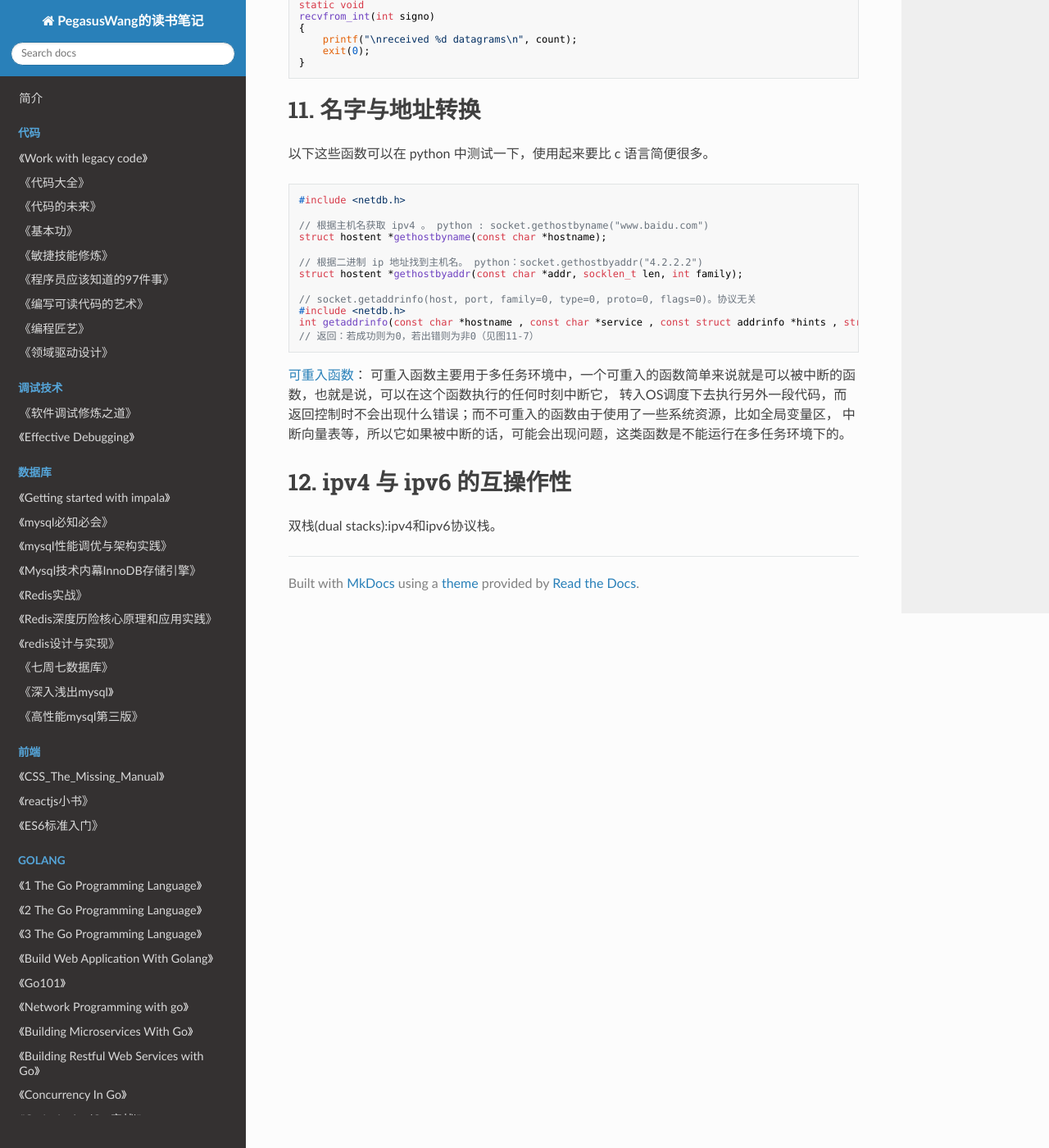
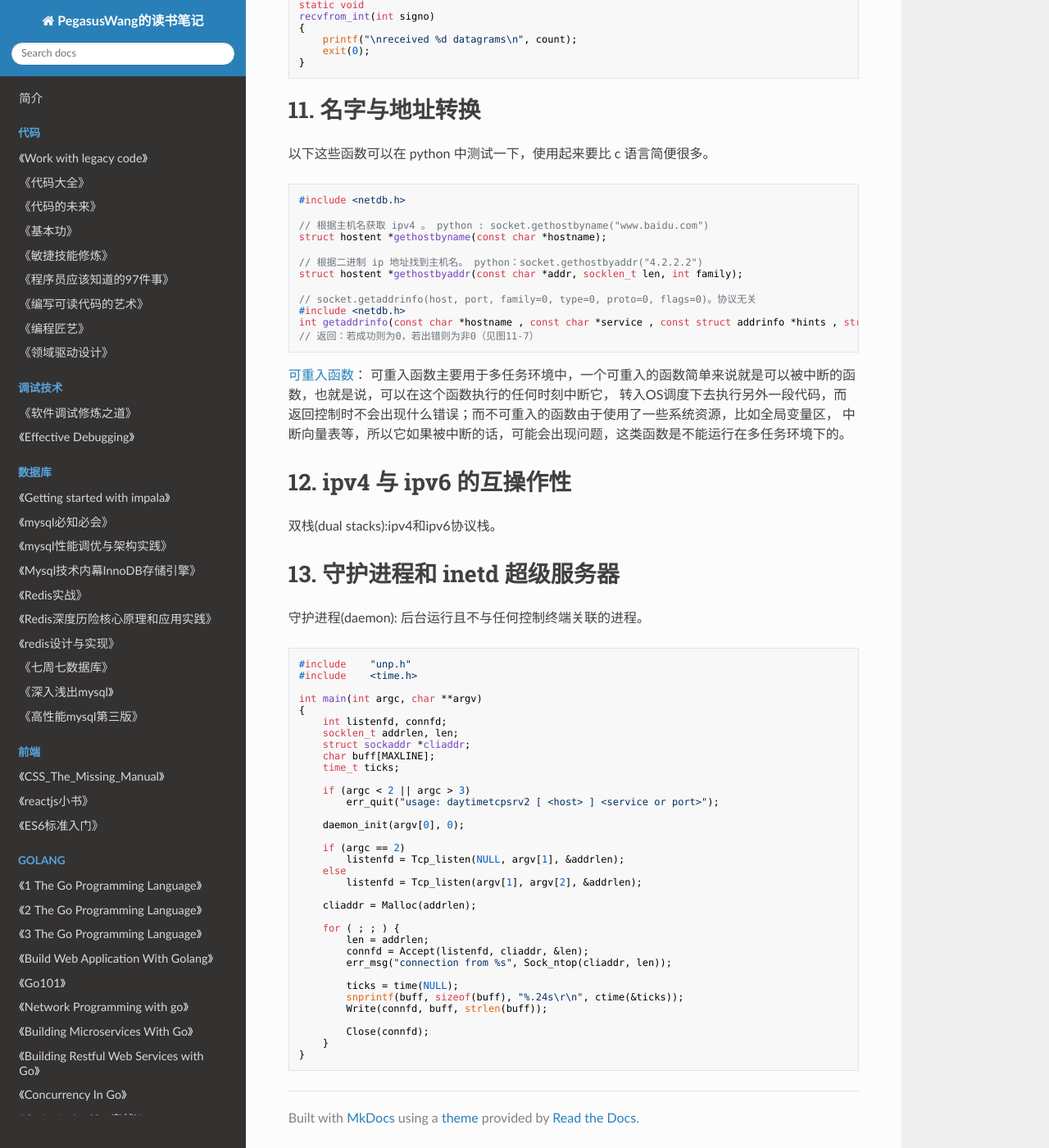
Before and after one commit to PegasusWang/booknotes, an MkDocs documentation site: the page built from docs/unix_linux/unix网络编程卷一.md, in a window 1280 px wide and 1400 px high, scrolled down 7330 px. Shown: the whole window at 82% size. Built offline with MkDocs 1.6.1, drawn with Linux system fonts in a browser that asks for light colours; nearby versions of some CDN libraries; old or Windows-style settings are respelled for this version of MkDocs.

Commit message:
守护进程和 inetd 超级服务器

````diff
--- a/docs/unix_linux/unix网络编程卷一.md
+++ b/docs/unix_linux/unix网络编程卷一.md
@@ -528,3 +528,45 @@ int getaddrinfo(const char *hostname , const char *service , const struct addrin
 # 12. ipv4 与 ipv6 的互操作性
 
 双栈(dual stacks):ipv4和ipv6协议栈。
+
+# 13. 守护进程和 inetd 超级服务器
+
+守护进程(daemon): 后台运行且不与任何控制终端关联的进程。
+
+```c
+#include	"unp.h"
+#include	<time.h>
+
+int main(int argc, char **argv)
+{
+	int listenfd, connfd;
+	socklen_t addrlen, len;
+	struct sockaddr	*cliaddr;
+	char buff[MAXLINE];
+	time_t ticks;
+
+	if (argc < 2 || argc > 3)
+		err_quit("usage: daytimetcpsrv2 [ <host> ] <service or port>");
+
+	daemon_init(argv[0], 0);
+
+	if (argc == 2)
+		listenfd = Tcp_listen(NULL, argv[1], &addrlen);
+	else
+		listenfd = Tcp_listen(argv[1], argv[2], &addrlen);
+
+	cliaddr = Malloc(addrlen);
+
+	for ( ; ; ) {
+		len = addrlen;
+		connfd = Accept(listenfd, cliaddr, &len);
+		err_msg("connection from %s", Sock_ntop(cliaddr, len));
+
+		ticks = time(NULL);
+		snprintf(buff, sizeof(buff), "%.24s\r\n", ctime(&ticks));
+		Write(connfd, buff, strlen(buff));
+
+		Close(connfd);
+	}
+}
+```
````
